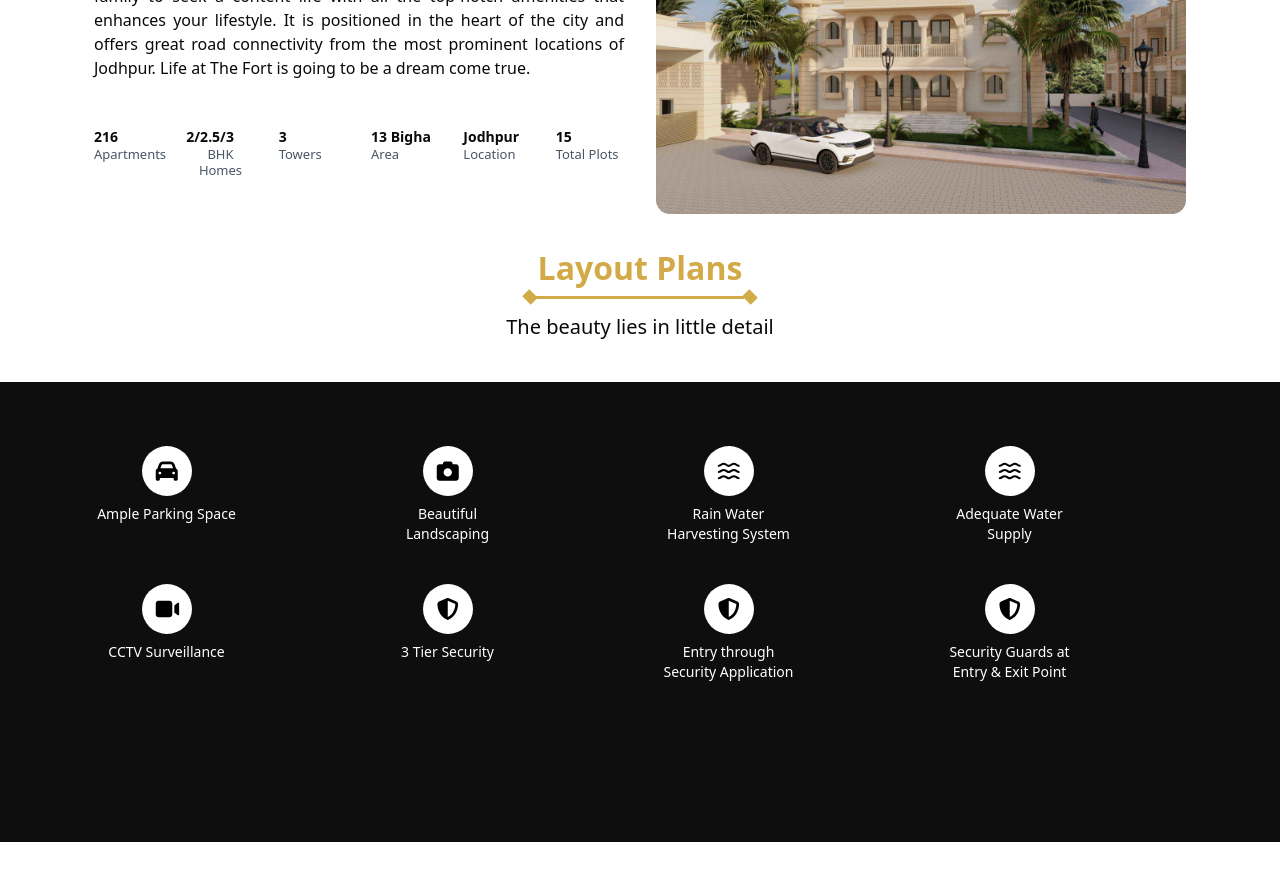
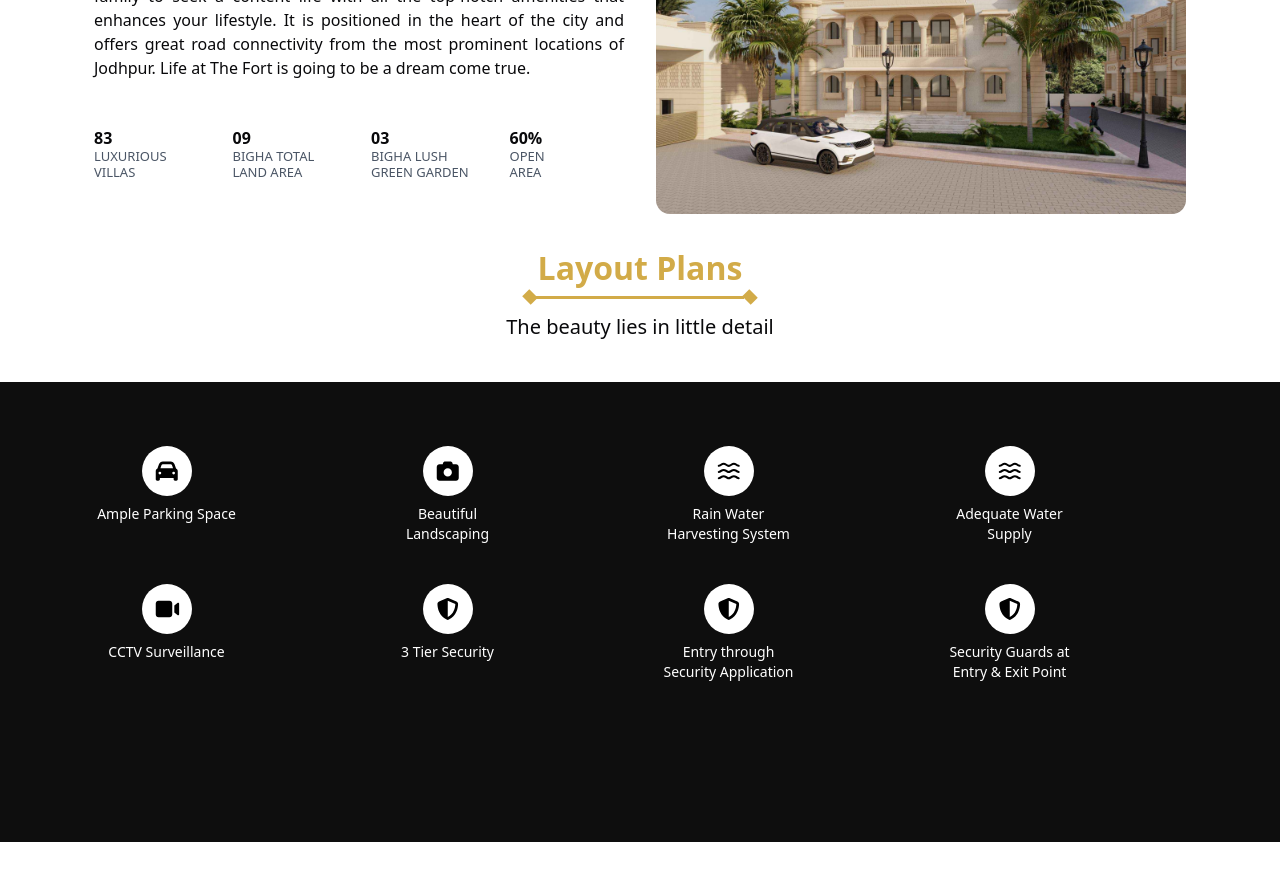
Before and after one commit to 1BHAVESH/subham-developers, a React (Vite) app in the folder frontend/: page /the-fort-jodhpur in a window 1280 px wide. Shown: the part 980-1861 px from the top of the page. Built offline with nearby package versions, Linux system fonts and the light colour scheme.

Commit message:
second commit

```diff
--- a/frontend/src/pages/TheFortJodhpur.jsx
+++ b/frontend/src/pages/TheFortJodhpur.jsx
@@ -124,37 +124,40 @@ const TheFortJodhpur = () => {
               connectivity from the most prominent locations of Jodhpur. Life at
               The Fort is going to be a dream come true.
             </p>
-            <div className="grid grid-cols-2 md:grid-cols-6 gap-6 mt-12 text-center">
-              <div className="flex flex-col items-start leading-tight">
-                <p className="font-semibold text-[14px]">216</p>
-                <p className="text-[13px] text-gray-600">Apartments</p>
-              </div>
+           <div className="grid grid-cols-2 md:grid-cols-4 gap-6 mt-12 text-center md:text-left">
+  {/* Item 1 */}
+  <div className="leading-tight">
+    <p className="font-semibold text-[16px]">83</p>
+    <p className="text-[13px] text-gray-600">
+      LUXURIOUS <br /> VILLAS
+    </p>
+  </div>
 
-              <div className="flex flex-col items-start leading-tight">
-                <p className="font-semibold text-[14px]">2/2.5/3</p>
-                <p className="text-[13px] text-gray-600">BHK Homes</p>
-              </div>
+  {/* Item 2 */}
+  <div className="leading-tight">
+    <p className="font-semibold text-[16px]">09</p>
+    <p className="text-[13px] text-gray-600">
+      BIGHA TOTAL <br /> LAND AREA
+    </p>
+  </div>
 
-              <div className="flex flex-col items-start leading-tight">
-                <p className="font-semibold text-[14px]">3</p>
-                <p className="text-[13px] text-gray-600">Towers</p>
-              </div>
+  {/* Item 3 */}
+  <div className="leading-tight">
+    <p className="font-semibold text-[16px]">03</p>
+    <p className="text-[13px] text-gray-600">
+      BIGHA LUSH <br /> GREEN GARDEN
+    </p>
+  </div>
 
-              <div className="flex flex-col items-start leading-tight">
-                <p className="font-semibold text-[14px]">13 Bigha</p>
-                <p className="text-[13px] text-gray-600">Area</p>
-              </div>
+  {/* Item 4 */}
+  <div className="leading-tight">
+    <p className="font-semibold text-[16px]">60%</p>
+    <p className="text-[13px] text-gray-600">
+      OPEN <br /> AREA
+    </p>
+  </div>
+</div>
 
-              <div className="flex flex-col items-start leading-tight">
-                <p className="font-semibold text-[14px]">Jodhpur</p>
-                <p className="text-[13px] text-gray-600">Location</p>
-              </div>
-
-              <div className="flex flex-col items-start leading-tight">
-                <p className="font-semibold text-[14px]">15</p>
-                <p className="text-[13px] text-gray-600">Total Plots</p>
-              </div>
-            </div>
           </div>
 
           {/* RIGHT IMAGE */}
```
